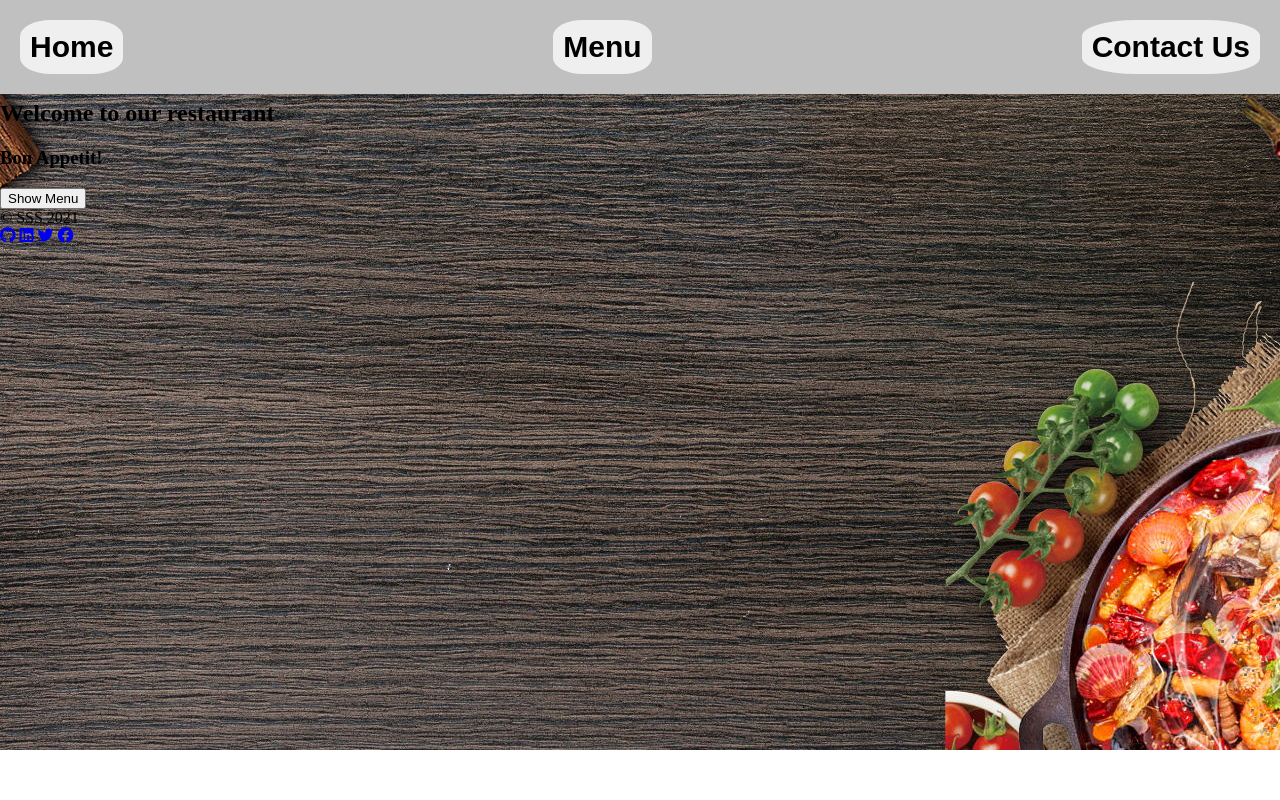
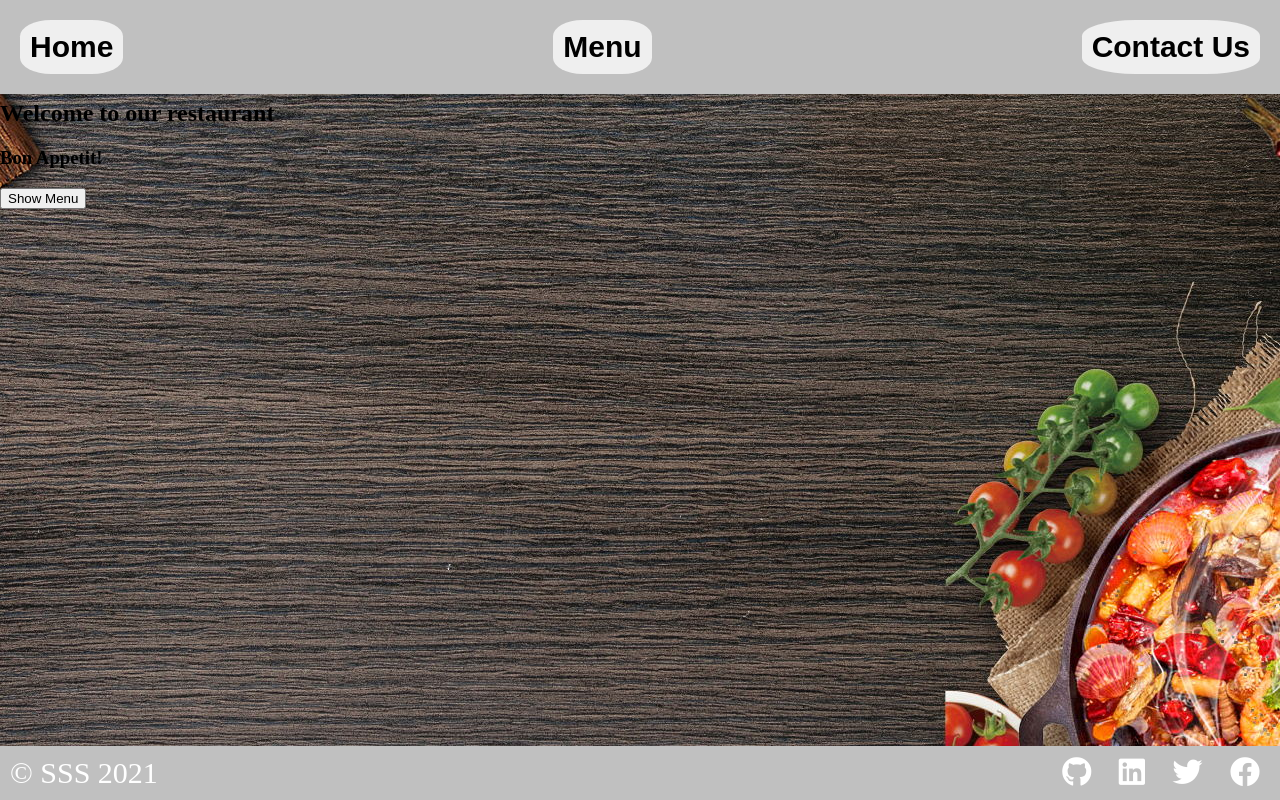
Before and after one commit to MrSayyod/Restaurant-page, a website built with webpack: page dist/index.html in a window 1280 px wide. Built offline with nearby package versions, Linux system fonts and the light colour scheme.

Commit message:
Add style for footer

```diff
--- a/src/style.css
+++ b/src/style.css
@@ -44,3 +44,42 @@ body {
 .nav-btn:hover {
   background-color: gold;
 }
+
+
+
+footer {
+  display: flex;
+  justify-content: space-between;
+  background-color: silver;
+  color: #fff;
+  font-size: 30px;
+  position: fixed;
+  bottom: 0;
+  left: 0;
+  right: 0;
+  padding: 10px;
+}
+
+.fab {
+  color: #fff;
+}
+
+.fa-github:hover {
+  color: #000;
+}
+
+.fa-linkedin:hover {
+  color: #0077b5;
+}
+
+.fa-twitter:hover {
+  color: #007bff;
+}
+
+.fa-facebook:hover {
+  color: #0056b3;
+}
+
+footer .icons {
+  margin: 10px;
+}
```
